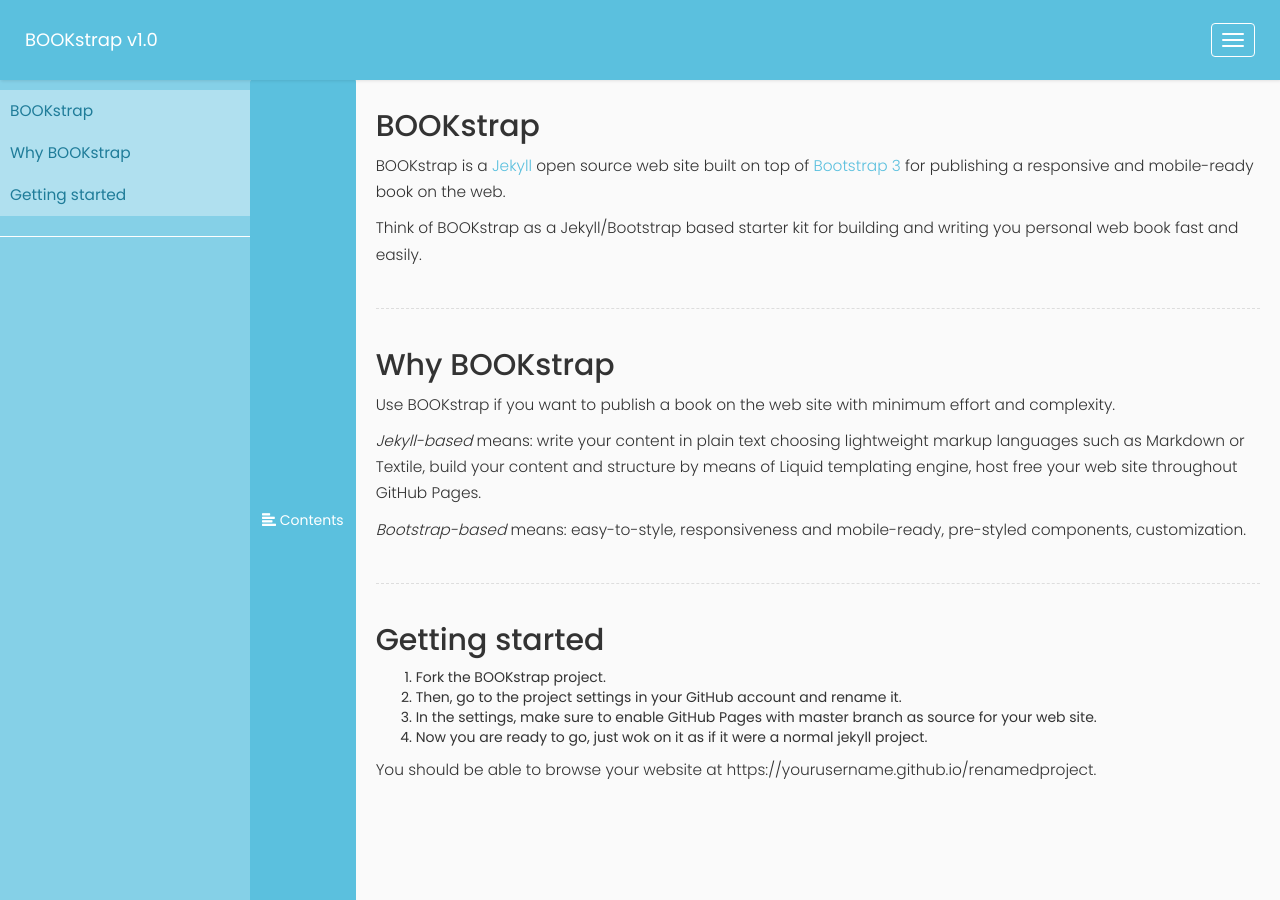
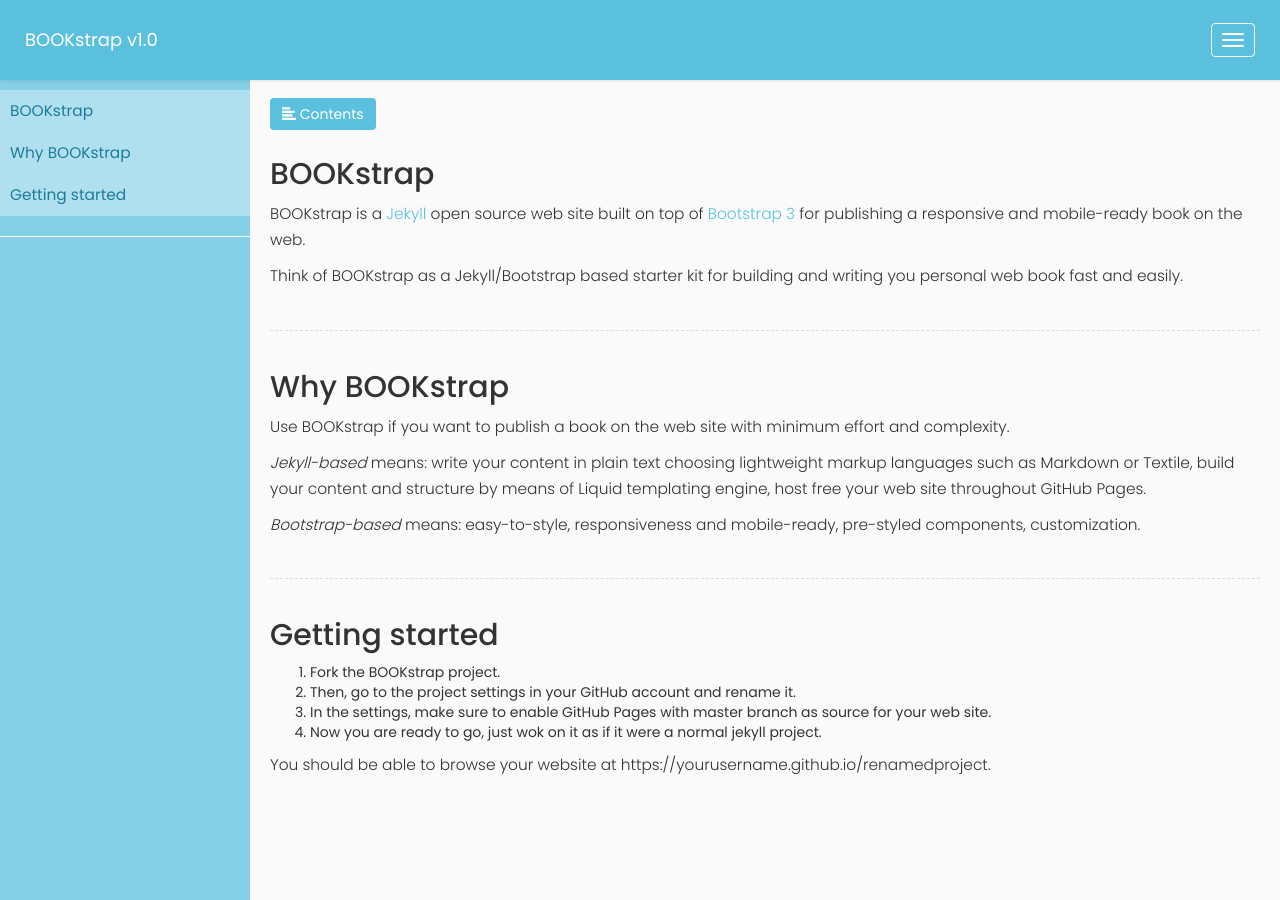
Before and after one commit to emiliano-poggi/BOOKstrap, a Jekyll site: the page built from index.md, in a window 1280 px wide and 900 px high. Built offline with Jekyll 4.4.1, drawn with Linux system fonts in a browser that asks for light colours; nearby versions of some CDN libraries.

Commit message:
Update default.html

```diff
--- a/_layouts/default.html
+++ b/_layouts/default.html
@@ -15,8 +15,8 @@
    <body>
       <div class="wrapper">
          {% include toc.html %}
+         <div id="content">
          {% include topnav.html %}
-         <div id="content">
          {{ content }}
       </div>
       <script type="text/javascript">
```
